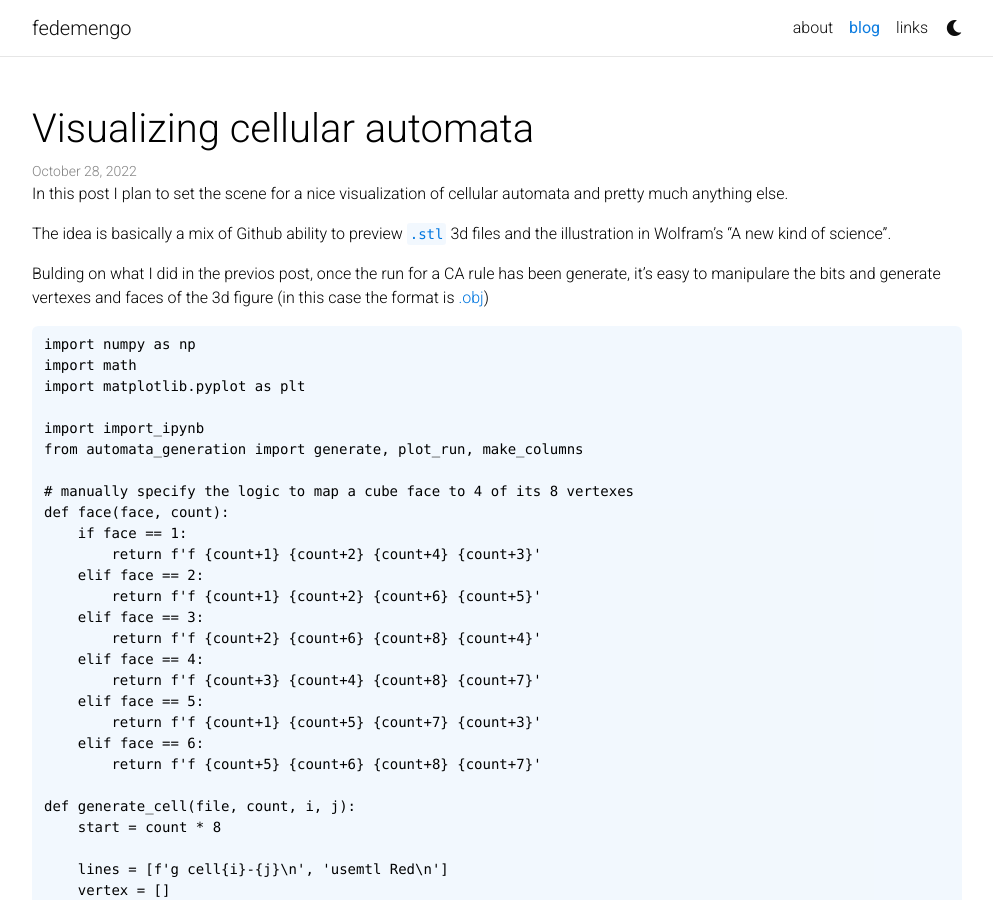
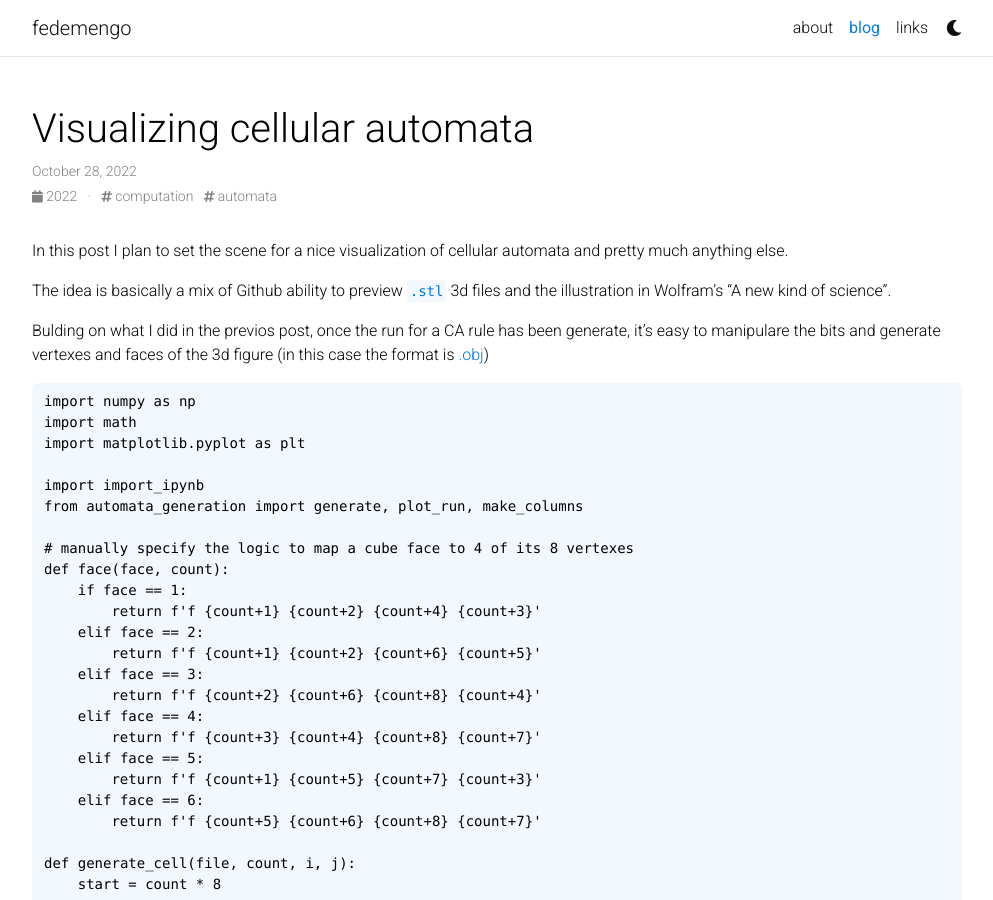
Before and after one commit to fedemengo/fedemengo.github.io, a Jekyll site: the page built from _posts/2022-10-29-visualizing-cellular-automata.md, in a window 1280 px wide and 900 px high. Shown: the whole window, without its empty margins (143-1136 px from the left). Built offline with Jekyll 4.4.1, drawn with Linux system fonts in a browser that asks for light colours; comment, search, counter and statistics services are not loaded; a style sheet for code colours, icons or effects is not loaded.

Commit message:
index cats/tags for hidden posts

```diff
--- a/_layouts/archive-category.html
+++ b/_layouts/archive-category.html
@@ -13,9 +13,6 @@
     <div class="table-responsive">
       <table class="table table-sm table-borderless">
         {% for post in page.posts %}
-        {% if post.hidden %}
-          {% continue %}
-        {% endif %}
         <tr>
           <th scope="row">{{ post.date | date: "%b %-d, %Y" }}</th>
           <td>
--- a/_layouts/archive-tag.html
+++ b/_layouts/archive-tag.html
@@ -13,9 +13,6 @@
     <div class="table-responsive">
       <table class="table table-sm table-borderless">
         {% for post in page.posts %}
-        {% if post.hidden %}
-          {% continue %}
-        {% endif %}
         <tr>
           <th scope="row">{{ post.date | date: "%b %-d, %Y" }}</th>
           <td>
--- a/_layouts/archive-year.html
+++ b/_layouts/archive-year.html
@@ -13,9 +13,6 @@
     <div class="table-responsive">
       <table class="table table-sm table-borderless">
         {% for post in page.posts %}
-        {% if post.hidden %}
-          {% continue %}
-        {% endif %}
         <tr>
           <th scope="row">{{ post.date | date: "%b %-d, %Y" }}</th>
           <td>
--- a/_layouts/post.html
+++ b/_layouts/post.html
@@ -18,7 +18,6 @@
   <header class="post-header">
     <h1 class="post-title">{{ page.title }}</h1>
     <p class="post-meta">{{ page.date | date: "%B %-d, %Y" }}{%- if page.author -%} • {{ page.author }}{%- endif -%}{%- if page.meta -%} • {{ page.meta }}{%- endif -%}</p>
-    {% unless page.hidden %}
     <p class="post-tags">
       <a href="{{ year | prepend: '/blog/' | prepend: site.baseurl}}"> <i class="fas fa-calendar fa-sm"></i> {{ year }} </a>
       {%- if tags != "" %}
@@ -38,7 +37,6 @@
       {% endif %}
 
     </p>
-    {% endunless %}
   </header>
 
   <article class="post-content">
```
Lines whose indentation alone changed are shown as unchanged.
